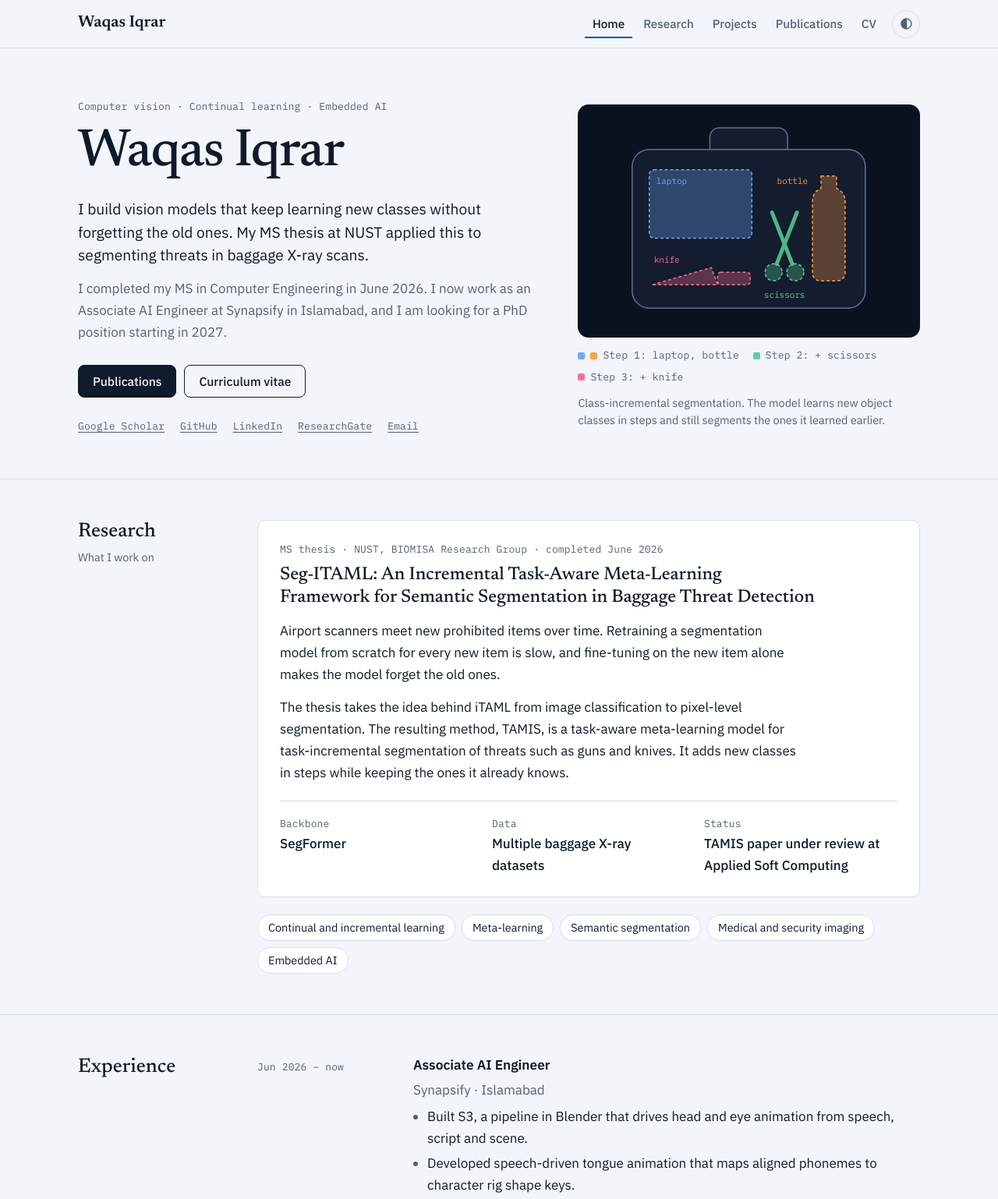
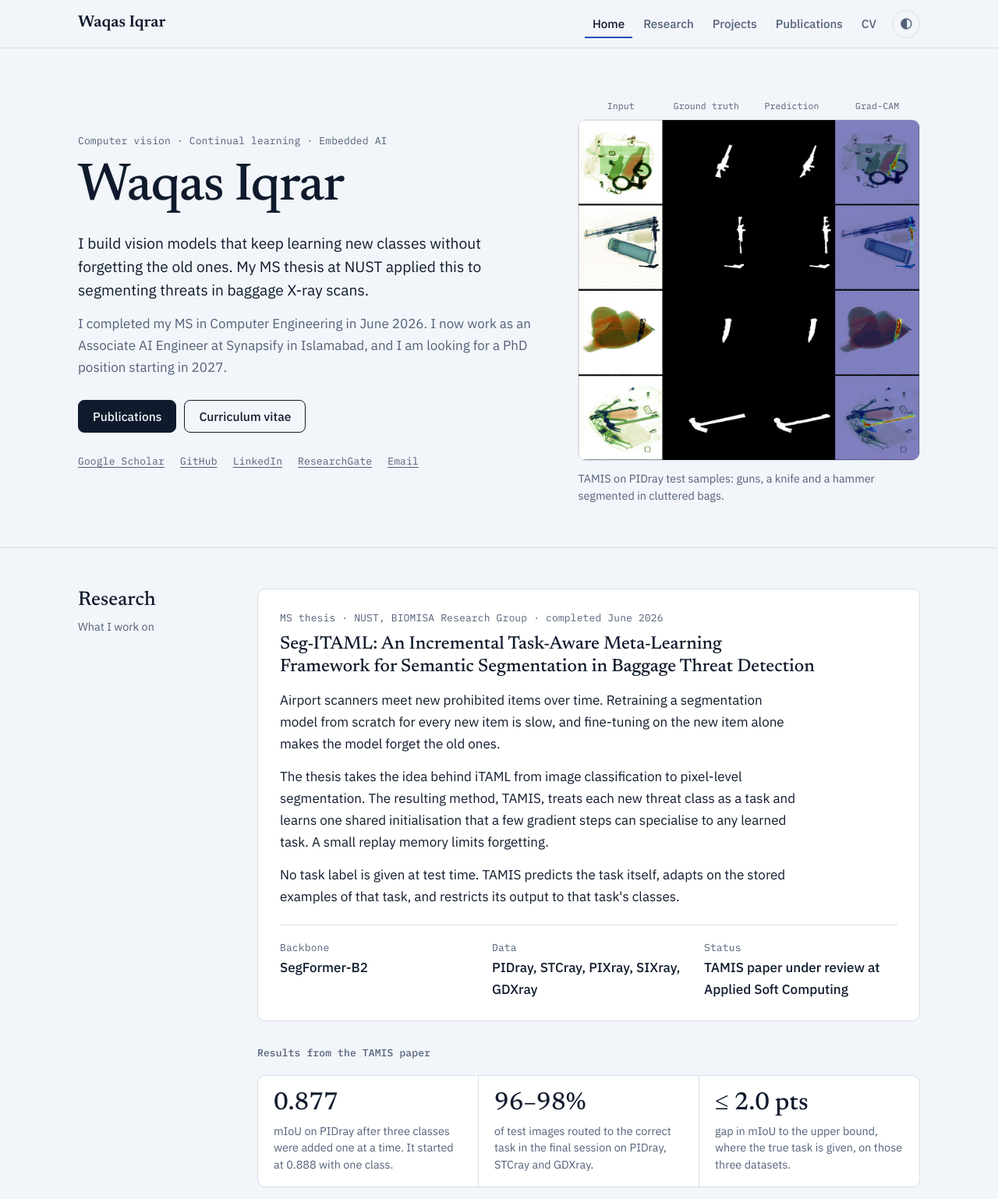
Before and after one commit to iqrarwaqas/iqrarwaqas.github.io, a plain HTML site: page index.html in a window 1280 px wide. Shown: the top 1538 px of the page at 78% size. Drawn offline with Linux system fonts and the light colour scheme.

Commit message:
Redesign site, update CV, add TAMIS results

```diff
--- a/assets/css/style.css
+++ b/assets/css/style.css
@@ -143,34 +143,20 @@ a:hover { text-decoration-thickness: 2px; }
 .links a { color: var(--muted); }
 .links a:hover { color: var(--accent); }
 
-/* Scan figure */
-.scan { display: grid; gap: 12px; }
-.scan svg { display: block; width: 100%; height: auto; border-radius: 14px; background: var(--scan-bg); }
-.scan text { font-family: var(--font-mono); font-size: 11px; }
-.scan .bag { fill: rgba(140, 170, 210, 0.07); stroke: #5b7393; stroke-width: 1.5; }
-.scan .c-blue   { --c: #6ea8ff; }
-.scan .c-orange { --c: #ff9d47; }
-.scan .c-green  { --c: #58d39a; }
-.scan .c-red    { --c: #ff6f93; }
-.scan .mask { fill: color-mix(in srgb, var(--c) 30%, transparent); stroke: var(--c); stroke-width: 1.5; stroke-dasharray: 4 3; stroke-linejoin: round; }
-.scan .stroke { fill: none; stroke: var(--c); stroke-width: 5; stroke-linecap: round; opacity: 0.85; }
-.scan .tag { fill: var(--c); }
-.scan .step { animation: reveal 0.7s ease both; }
-.scan .s1 { animation-delay: 0.3s; }
-.scan .s2 { animation-delay: 1.3s; }
-.scan .s3 { animation-delay: 2.3s; }
-.scan .beam { fill: #9fd0ff; opacity: 0; animation: sweep 3.2s ease-in-out 0.1s 1 both; }
-@keyframes reveal { from { opacity: 0; } to { opacity: 1; } }
-@keyframes sweep {
-  0% { transform: translateX(0); opacity: 0; }
-  8% { opacity: 0.7; }
-  92% { opacity: 0.7; }
-  100% { transform: translateX(400px); opacity: 0; }
-}
-.steps { display: flex; flex-wrap: wrap; gap: 6px 18px; color: var(--muted); }
-.steps li { display: flex; align-items: center; gap: 7px; }
-.steps i { width: 9px; height: 9px; border-radius: 2px; display: inline-block; }
-.scan figcaption { color: var(--muted); font-size: 0.9rem; line-height: 1.5; }
+/* Hero figure */
+.hero-fig { display: grid; gap: 8px; }
+.hero-fig .cols { display: grid; grid-template-columns: repeat(4, 1fr); text-align: center; color: var(--muted); font-size: 0.72rem; }
+.hero-fig img { display: block; width: 100%; height: auto; border-radius: 10px; border: 1px solid var(--line); background: #000; }
+.hero-fig figcaption, .plot figcaption { color: var(--muted); font-size: 0.9rem; line-height: 1.5; margin-top: 4px; }
+
+/* Results */
+.results { display: grid; gap: 18px; margin-top: 30px; }
+.results h3 { font-weight: 500; }
+.stats { display: grid; grid-template-columns: repeat(3, minmax(0, 1fr)); gap: 1px; background: var(--line); border: 1px solid var(--line); border-radius: var(--radius); overflow: hidden; }
+.stats div { background: var(--surface); padding: 18px 20px; display: flex; flex-direction: column; gap: 6px; }
+.stats dd { font-family: var(--font-display); font-size: 2rem; line-height: 1.1; font-variant-numeric: tabular-nums; }
+.stats dt { color: var(--muted); font-size: 0.9rem; line-height: 1.5; }
+.plot img { display: block; width: 100%; height: auto; background: #fff; border: 1px solid var(--line); border-radius: var(--radius); padding: 10px; }
 
 /* ---------- Sections ---------- */
 .section { border-top: 1px solid var(--line); padding-block: 52px; }
@@ -269,7 +255,7 @@ details.bib[open] { flex-basis: 100%; }
   .section { padding-block: 40px; }
   .section .wrap { grid-template-columns: 1fr; }
   .section-label { position: static; }
-  .projects, .two-col { grid-template-columns: 1fr; }
+  .projects, .two-col, .stats { grid-template-columns: 1fr; }
 }
 @media (max-width: 560px) {
   body { font-size: 1rem; }
@@ -282,8 +268,6 @@ details.bib[open] { flex-basis: 100%; }
 
 @media (prefers-reduced-motion: reduce) {
   html { scroll-behavior: auto; }
-  .scan .step { animation: none; }
-  .scan .beam { animation: none; opacity: 0; }
 }
 
 @media print {
--- a/index.html
+++ b/index.html
@@ -79,43 +79,10 @@
           </ul>
         </div>
 
-        <figure class="scan">
-          <svg viewBox="0 0 440 300" role="img" aria-label="Diagram of a baggage X-ray scan. Segmentation masks appear in three steps: laptop and bottle first, then scissors, then a knife.">
-            <rect class="bag" x="70" y="58" width="300" height="204" rx="22"/>
-            <path class="bag" d="M170 58V42a12 12 0 0 1 12-12h76a12 12 0 0 1 12 12v16" fill="none"/>
-
-            <g class="step s1">
-              <g class="c-blue">
-                <rect class="mask" x="92" y="84" width="132" height="88" rx="6"/>
-                <text class="tag" x="101" y="102">laptop</text>
-              </g>
-              <g class="c-orange">
-                <path class="mask" d="M313 92h20v16c7 3 11 9 11 17v92a10 10 0 0 1-10 10h-22a10 10 0 0 1-10-10v-92c0-8 4-14 11-17z"/>
-                <text class="tag" x="296" y="102" text-anchor="end">bottle</text>
-              </g>
-            </g>
-
-            <g class="step s2 c-green">
-              <circle class="mask" cx="252" cy="216" r="11"/>
-              <circle class="mask" cx="280" cy="216" r="11"/>
-              <path class="stroke" d="M256 205l26-66M276 205l-26-66"/>
-              <text class="tag" x="266" y="249" text-anchor="middle">scissors</text>
-            </g>
-
-            <g class="step s3 c-red">
-              <path class="mask" d="M96 232l76-22 8 22z"/>
-              <rect class="mask" x="180" y="216" width="42" height="16" rx="4"/>
-              <text class="tag" x="98" y="204">knife</text>
-            </g>
-
-            <rect class="beam" x="20" y="14" width="2" height="272"/>
-          </svg>
-          <ol class="steps mono">
-            <li><i style="background:#6ea8ff"></i><i style="background:#ff9d47"></i>Step 1: laptop, bottle</li>
-            <li><i style="background:#58d39a"></i>Step 2: + scissors</li>
-            <li><i style="background:#ff6f93"></i>Step 3: + knife</li>
-          </ol>
-          <figcaption>Class-incremental segmentation. The model learns new object classes in steps and still segments the ones it learned earlier.</figcaption>
+        <figure class="hero-fig">
+          <div class="cols mono" aria-hidden="true"><span>Input</span><span>Ground truth</span><span>Prediction</span><span>Grad-CAM</span></div>
+          <img src="assets/img/tamis-pidray.jpg" width="1100" height="1099" alt="Four baggage X-ray scans from the PIDray test set, each shown with its ground-truth mask, the mask predicted by TAMIS, and a Grad-CAM attention map. The threats are two guns, a knife and a hammer.">
+          <figcaption>TAMIS on PIDray test samples: guns, a knife and a hammer segmented in cluttered bags.</figcaption>
         </figure>
       </div>
     </section>
@@ -132,14 +99,28 @@
             <h3>Seg-ITAML: An Incremental Task-Aware Meta-Learning Framework for Semantic Segmentation in Baggage Threat Detection</h3>
             <div class="prose">
               <p>Airport scanners meet new prohibited items over time. Retraining a segmentation model from scratch for every new item is slow, and fine-tuning on the new item alone makes the model forget the old ones.</p>
-              <p>The thesis takes the idea behind iTAML from image classification to pixel-level segmentation. The resulting method, TAMIS, is a task-aware meta-learning model for task-incremental segmentation of threats such as guns and knives. It adds new classes in steps while keeping the ones it already knows.</p>
+              <p>The thesis takes the idea behind iTAML from image classification to pixel-level segmentation. The resulting method, TAMIS, treats each new threat class as a task and learns one shared initialisation that a few gradient steps can specialise to any learned task. A small replay memory limits forgetting.</p>
+              <p>No task label is given at test time. TAMIS predicts the task itself, adapts on the stored examples of that task, and restricts its output to that task's classes.</p>
             </div>
             <dl class="facts">
-              <div><dt class="mono">Backbone</dt><dd>SegFormer</dd></div>
-              <div><dt class="mono">Data</dt><dd>Multiple baggage X-ray datasets</dd></div>
+              <div><dt class="mono">Backbone</dt><dd>SegFormer-B2</dd></div>
+              <div><dt class="mono">Data</dt><dd>PIDray, STCray, PIXray, SIXray, GDXray</dd></div>
               <div><dt class="mono">Status</dt><dd>TAMIS paper under review at Applied Soft Computing</dd></div>
             </dl>
           </article>
+
+          <div class="results">
+            <h3 class="mono muted">Results from the TAMIS paper</h3>
+            <dl class="stats">
+              <div><dd>0.877</dd><dt>mIoU on PIDray after three classes were added one at a time. It started at 0.888 with one class.</dt></div>
+              <div><dd>96–98%</dd><dt>of test images routed to the correct task in the final session on PIDray, STCray and GDXray.</dt></div>
+              <div><dd>≤ 2.0 pts</dd><dt>gap in mIoU to the upper bound, where the true task is given, on those three datasets.</dt></div>
+            </dl>
+            <figure class="plot">
+              <img src="assets/img/tamis-session-miou.png" width="2000" height="853" loading="lazy" alt="Line charts of mIoU per session on PIDray, STCray and PIXray for a jointly trained SegFormer, TAMIS in the class-incremental setting, and TAMIS with the true task given. On PIDray, TAMIS goes from 0.8877 to 0.8774 over three sessions. On STCray it goes from 0.8707 to 0.7652. On PIXray it goes from 0.8667 to 0.6027.">
+              <figcaption>mIoU per session as gun (G), knife (K) and hammer (H) are added. On PIXray and SIXray the model confuses tasks more often, and task prediction is the main limit on accuracy there.</figcaption>
+            </figure>
+          </div>
 
           <ul class="chips" aria-label="Research interests">
             <li>Continual and incremental learning</li>
@@ -175,7 +156,7 @@
               <h3>Research Assistant</h3>
               <p class="where">BIOMISA Research Group, NUST · Rawalpindi</p>
               <ul class="bullets">
-                <li>Developed TAMIS, a task-aware meta-learning method for task-incremental semantic segmentation of threats in baggage X-ray images.</li>
+                <li>Developed TAMIS, a task-aware meta-learning method for class-incremental semantic segmentation of threats in baggage X-ray images.</li>
                 <li>Implemented task-incremental meta-learning for classification first, then integrated a SegFormer backbone for segmentation.</li>
                 <li>Trained and evaluated models across multiple baggage X-ray datasets.</li>
               </ul>
@@ -258,8 +239,8 @@
           <article class="row">
             <p class="when mono">2026</p>
             <div class="body">
-              <h3>TAMIS: An Incremental Task-Aware Meta-Learning Segmentation Model</h3>
-              <p class="authors"><strong>W. Iqrar</strong>, M. U. Akram, T. Hassan, K. Khurshid, M. M. Mohsin</p>
+              <h3>TAMIS: A Task-Aware Meta-Learning Framework for Class-Incremental Segmentation of X-ray Baggage Threats</h3>
+              <p class="authors"><strong>W. Iqrar</strong>, M. U. Akram, T. Hassan, K. Khurshid, M. M. Mohsan</p>
               <p class="venue">Applied Soft Computing <span class="badge mono">under review</span></p>
             </div>
           </article>
```
Also changed, not shown: cv.html (+2 -2 lines), publications.html (+3 -2 lines), assets/img/tamis-pidray.jpg (added), assets/img/tamis-session-miou.png (added).
